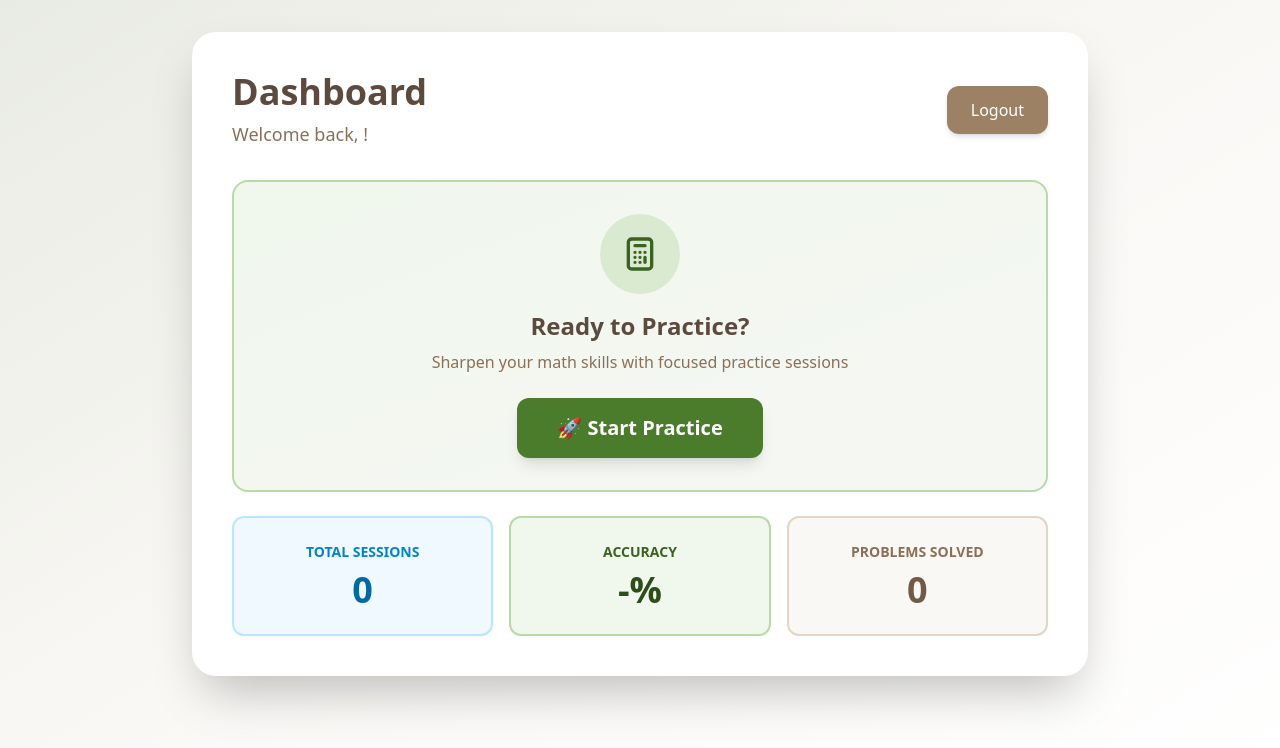
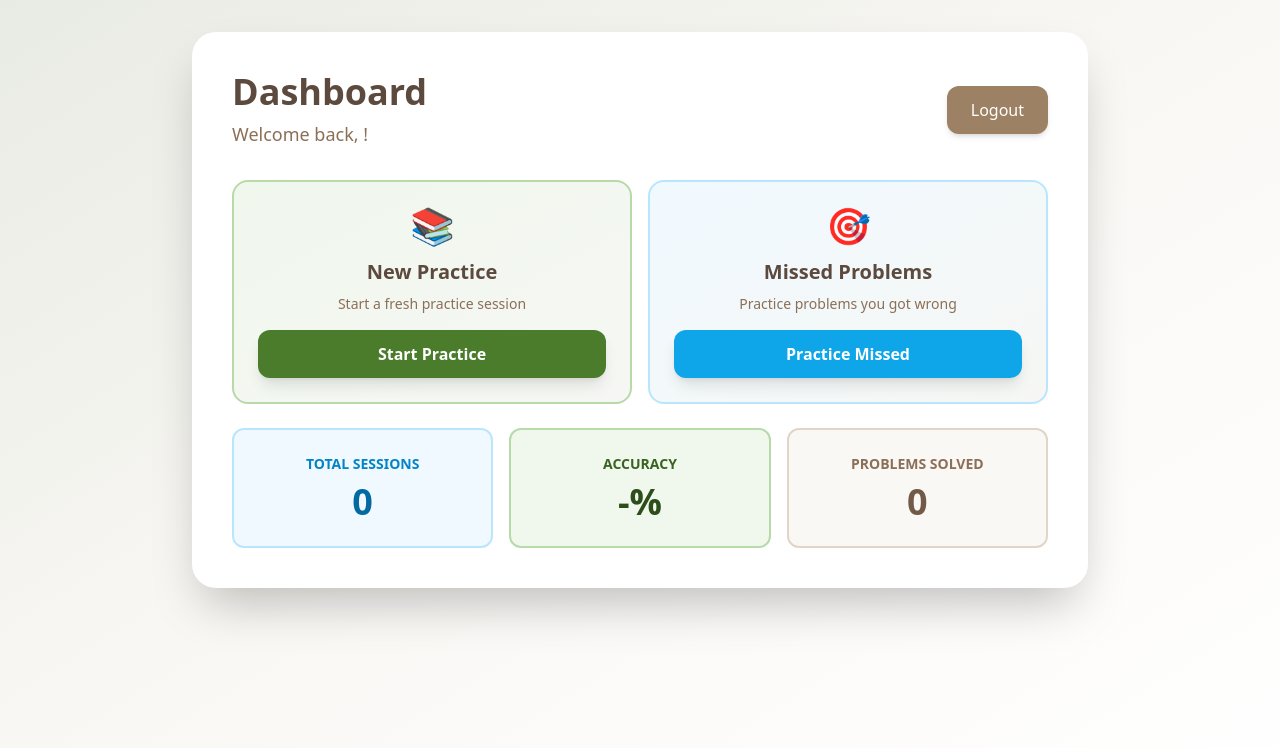
Before and after one commit to reuterShawn/Fact-fluency2, a Vue app in the folder front-end/: page /dashboard in a window 1280 px wide. Shown: the top 748 px of the page. Built offline with nearby package versions, Linux system fonts and the light colour scheme; no server answers; sample sign-in values are in the browser's storage.

Commit message:
Add front-end changes

```diff
--- a/front-end/src/views/DashboardView.vue
+++ b/front-end/src/views/DashboardView.vue
@@ -14,25 +14,37 @@
             Logout
           </button>
         </div>
-
-        <div class="bg-gradient-to-br from-forest-50 to-sage-50 rounded-2xl p-8 border-2 border-forest-200 mb-6">
+<div class="grid grid-cols-1 md:grid-cols-2 gap-4 mb-6">
+  <!-- Regular Practice -->
+  <div class="bg-gradient-to-br from-forest-50 to-sage-50 rounded-2xl p-6 border-2 border-forest-200">
     <div class="text-center">
-            <div class="inline-flex items-center justify-center w-20 h-20 bg-forest-100 rounded-full mb-4">
-              <svg class="w-10 h-10 text-forest-600" fill="none" stroke="currentColor" viewBox="0 0 24 24">
-                <path stroke-linecap="round" stroke-linejoin="round" stroke-width="2" d="M9 7h6m0 10v-3m-3 3h.01M9 17h.01M9 14h.01M12 14h.01M15 11h.01M12 11h.01M9 11h.01M7 21h10a2 2 0 002-2V5a2 2 0 00-2-2H7a2 2 0 00-2 2v14a2 2 0 002 2z" />
-              </svg>
-            </div>
-            <h2 class="text-2xl font-bold text-earth-800 mb-2">Ready to Practice?</h2>
-            <p class="text-earth-600 mb-6">Sharpen your math skills with focused practice sessions</p>
+      <div class="text-4xl mb-3">📚</div>
+      <h3 class="text-xl font-bold text-earth-800 mb-2">New Practice</h3>
+      <p class="text-earth-600 text-sm mb-4">Start a fresh practice session</p>
       <button
         @click="goToPractice"
-              class="bg-forest-500 hover:bg-forest-600 active:bg-forest-700 text-white px-10 py-4 rounded-xl text-xl font-bold transition-all shadow-lg hover:shadow-xl transform hover:-translate-y-1 active:translate-y-0"
+        class="bg-forest-500 hover:bg-forest-600 text-white px-6 py-3 rounded-xl font-semibold transition-all shadow-lg w-full"
       >
-              🚀 Start Practice
+        Start Practice
       </button>
     </div>
   </div>
 
+  <!-- Missed Problems Practice -->
+  <div class="bg-gradient-to-br from-sky-50 to-sage-50 rounded-2xl p-6 border-2 border-sky-200">
+    <div class="text-center">
+      <div class="text-4xl mb-3">🎯</div>
+      <h3 class="text-xl font-bold text-earth-800 mb-2">Missed Problems</h3>
+      <p class="text-earth-600 text-sm mb-4">Practice problems you got wrong</p>
+      <button
+        @click="goToPracticeMissed"
+        class="bg-sky-500 hover:bg-sky-600 text-white px-6 py-3 rounded-xl font-semibold transition-all shadow-lg w-full"
+      >
+        Practice Missed
+      </button>
+    </div>
+  </div>
+</div>
         <div class="grid grid-cols-1 md:grid-cols-3 gap-4">
           <div class="bg-sky-50 border-2 border-sky-200 rounded-xl p-6 text-center">
             <p class="text-sky-600 text-sm font-bold mb-2">TOTAL SESSIONS</p>
--- a/front-end/src/views/DrillPracticeView.vue
+++ b/front-end/src/views/DrillPracticeView.vue
@@ -52,61 +52,30 @@
           </div>
 
           <div class="space-y-6">
-            <!-- Operation -->
+ <!-- Operation Selection with Multi-Select -->
 <div>
-              <label class="block text-sm font-bold text-earth-700 mb-3">OPERATION TYPE</label>
+  <label class="block text-sm font-bold text-earth-700 mb-3">OPERATION TYPES (Select one or more)</label>
   <div class="grid grid-cols-2 gap-3">
     <button
-                  @click="settings.operation = 'addition'"
+      v-for="op in operationOptions"
+      :key="op.value"
+      @click="toggleOperation(op.value)"
+      type="button"
       :class="[
         'p-4 rounded-xl border-2 font-semibold transition-all',
-                    settings.operation === 'addition'
+        settings.operations.includes(op.value)
           ? 'bg-forest-100 border-forest-500 text-forest-700'
           : 'bg-sage-50 border-sage-200 text-earth-600 hover:border-sage-300'
       ]"
     >
-                  <div class="text-2xl mb-1">➕</div>
-                  Addition
-                </button>
-                <button
-                  @click="settings.operation = 'subtraction'"
-                  :class="[
-                    'p-4 rounded-xl border-2 font-semibold transition-all',
-                    settings.operation === 'subtraction'
-                      ? 'bg-forest-100 border-forest-500 text-forest-700'
-                      : 'bg-sage-50 border-sage-200 text-earth-600 hover:border-sage-300'
-                  ]"
-                >
-                  <div class="text-2xl mb-1">➖</div>
-                  Subtraction
-                </button>
-                <button
-                  @click="settings.operation = 'multiplication'"
-                  :class="[
-                    'p-4 rounded-xl border-2 font-semibold transition-all',
-                    settings.operation === 'multiplication'
-                      ? 'bg-forest-100 border-forest-500 text-forest-700'
-                      : 'bg-sage-50 border-sage-200 text-earth-600 hover:border-sage-300'
-                  ]"
-                >
-                  <div class="text-2xl mb-1">✖️</div>
-                  Multiplication
-                </button>
-                <button
-                  @click="settings.operation = 'division'"
-                  :class="[
-                    'p-4 rounded-xl border-2 font-semibold transition-all',
-                    settings.operation === 'division'
-                      ? 'bg-forest-100 border-forest-500 text-forest-700'
-                      : 'bg-sage-50 border-sage-200 text-earth-600 hover:border-sage-300'
-                  ]"
-                >
-                  <div class="text-2xl mb-1">➗</div>
-                  Division
+      <div class="text-2xl mb-1">{{ op.icon }}</div>
+      {{ op.label }}
     </button>
   </div>
+  <p v-if="settings.operations.length === 0" class="text-red-600 text-sm mt-2">
+    Please select at least one operation type
+  </p>
 </div>
-
             <!-- Difficulty -->
             <div>
               <label class="block text-sm font-bold text-earth-700 mb-3">
@@ -258,9 +227,15 @@ const router = useRouter()
 const authStore = useAuthStore()
 
 const user = computed(() => authStore.user)
+const operationOptions = [
+  { value: 'addition', label: 'Addition', icon: '➕' },
+  { value: 'subtraction', label: 'Subtraction', icon: '➖' },
+  { value: 'multiplication', label: 'Multiplication', icon: '✖️' },
+  { value: 'division', label: 'Division', icon: '➗' }
+]
 
 const settings = ref({
-  operation: 'addition',
+  operations: ['addition'], // Changed to array
   difficulty: 1,
   problemsCount: 10
 })
@@ -280,11 +255,28 @@ const startTime = ref(null)
 
 const currentProblem = computed(() => problems.value[currentProblemIndex.value])
 
+function toggleOperation(operation) {
+  const index = settings.value.operations.indexOf(operation)
+  if (index > -1) {
+    // Remove if already selected
+    if (settings.value.operations.length > 1) { // Keep at least one
+      settings.value.operations.splice(index, 1)
+    }
+  } else {
+    // Add if not selected
+    settings.value.operations.push(operation)
+  }
+}
 async function startPractice() {
+  if (settings.value.operations.length === 0) {
+    alert('Please select at least one operation type')
+    return
+  }
+
   loading.value = true
   try {
     const response = await drillService.startSession(
-      settings.value.operation,
+      settings.value.operations, // Now sending array
       settings.value.difficulty,
       60,
       settings.value.problemsCount
```
Lines whose indentation alone changed are shown as unchanged.
